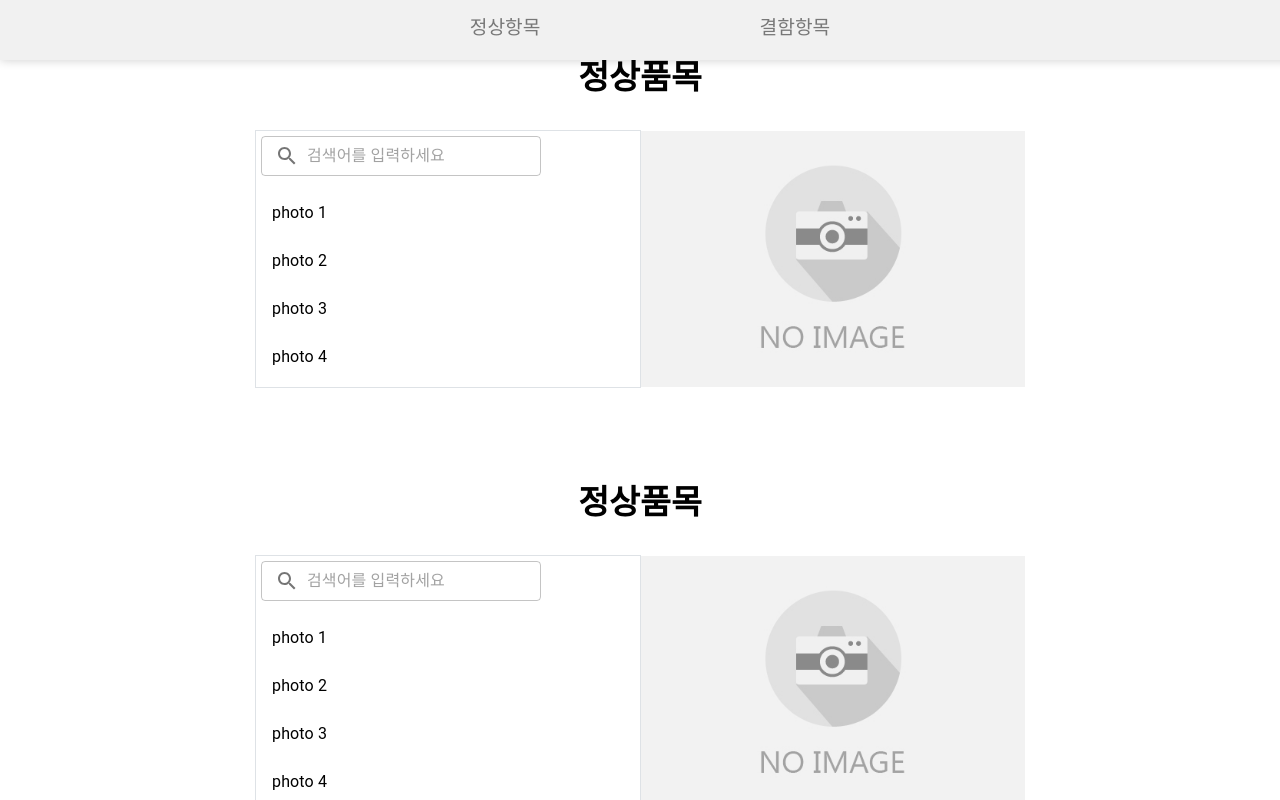
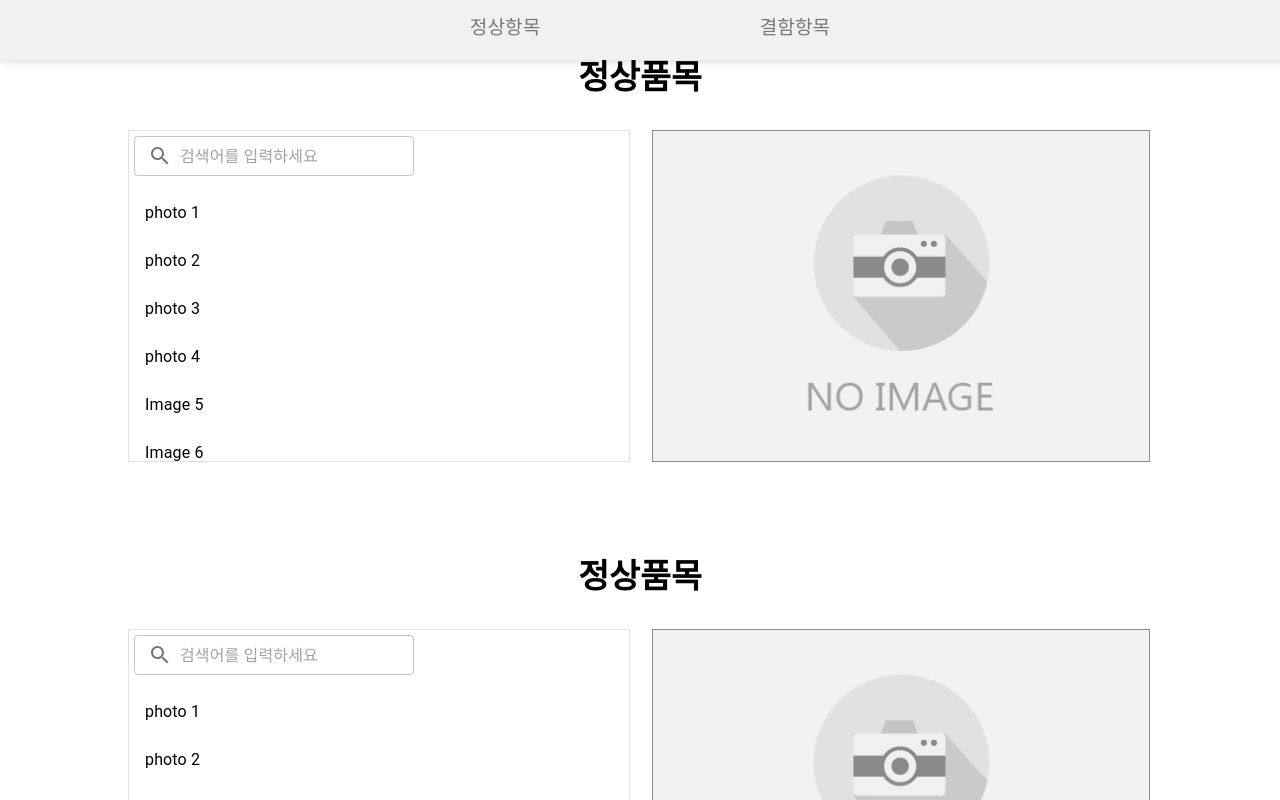
Before and after one commit to AntiCaffe/PDF, a React (Create React App) app in the folder src/main/frontend/: page /dashboard/main-page in a window 1280 px wide. Shown: the part 740-1540 px from the top of the page. Built offline with nearby package versions, Linux system fonts and the light colour scheme.

Commit message:
design: 이미지 리스트 디자인

```diff
--- a/src/main/frontend/src/components/defectGallery/index.js
+++ b/src/main/frontend/src/components/defectGallery/index.js
@@ -117,7 +117,7 @@ const Dashboard = () => {
               >
                 {filteredNames.map((name, index) => (
                   <ListItem key={index} onClick={() => handleImageClick(name)}>
-                    <ListItemText primary={name} />
+                    <ListItemText primary={name} sx={{ zIndex: "-99" }} />
                   </ListItem>
                 ))}
               </div>
--- a/src/main/frontend/src/components/detectBox/index.js
+++ /dev/null
@@ -1,58 +0,0 @@
-import React, { useEffect, useState } from "react";
-
-const RenderDetectedBoxes = ({ uploadedImage, detectedBoxes, colors }) => {
-  const [windowSize, setWindowSize] = useState({
-    width: window.innerWidth,
-    height: window.innerHeight,
-  });
-
-  useEffect(() => {
-    const handleResize = () => {
-      setWindowSize({
-        width: window.innerWidth,
-        height: window.innerHeight,
-      });
-    };
-
-    window.addEventListener("resize", handleResize);
-
-    return () => {
-      window.removeEventListener("resize", handleResize);
-    };
-  }, []);
-
-  if (uploadedImage) {
-    const img = new Image();
-    img.src = uploadedImage;
-    const { width: imgWidth, height: imgHeight } = img;
-
-    console.log(imgWidth, imgHeight);
-
-    return detectedBoxes.map((box, index) => {
-      const { xmin, ymin, xmax, ymax, name } = box;
-
-      const color = colors[name] || "white";
-
-      const style = {
-        position: "absolute",
-        left: `${(xmin * 100) / imgWidth}%`,
-        top: `${(ymin * 100) / imgHeight}%`,
-        width: `${((xmax - xmin) * 100) / imgWidth}%`,
-        height: `${((ymax - ymin) * 100) / imgHeight}%`,
-        border: `1px solid ${color}`,
-      };
-
-      return (
-        <div key={index} style={style}>
-          <div className="part-name" style={{ color: color }}>
-            {name}
-          </div>
-        </div>
-      );
-    });
-  } else {
-    return null;
-  }
-};
-
-export default RenderDetectedBoxes;
--- a/src/main/frontend/src/components/imgUpload/index.js
+++ b/src/main/frontend/src/components/imgUpload/index.js
@@ -2,7 +2,7 @@ import React, { useEffect, useState } from "react";
 import Button from "@mui/material/Button";
 import axios from "axios";
 import "./index.css";
-import renderDetectedBoxes from "src/components/detectBox/index.js";
+
 function ImageUpload({ onClose }) {
   const [selectedFile, setSelectedFile] = useState(null);
   const [uploadedImage, setUploadedImage] = useState(null);
@@ -104,7 +104,6 @@ function ImageUpload({ onClose }) {
       const img = new Image();
       img.src = uploadedImage;
       const { naturalWidth, naturalHeight } = img;
-      console.log(naturalHeight, naturalWidth);
 
       return detectedBoxes.map((box, index) => {
         const { xmin, ymin, xmax, ymax, name } = box;
@@ -149,7 +148,6 @@ function ImageUpload({ onClose }) {
         <div>
           <div style={{ width: "100%" }}>
             <img src={uploadedImage} alt="Uploaded" className="modal-img" />
-            {renderDetectedBoxes()}
           </div>
         </div>
       )}
--- a/src/main/frontend/src/components/normalGallery/index.css
+++ b/src/main/frontend/src/components/normalGallery/index.css
@@ -33,10 +33,12 @@
 }
 
 .normal-img {
-  width: 30vw;
-  min-width: 350px;
+  width: 95%;
   margin-top: 10px;
   margin-bottom: 10px;
+  margin-right: 10px;
+  margin-left: 10px;
+  border: 1px solid #8b8b8b;
 }
 
 .content {
@@ -47,12 +49,12 @@
 }
 
 .normal-list {
-  width: 30vw;
-  min-width: 350px;
-  height: 20vw;
-  min-height: 250px;
+  height: 330px;
+  width: 500px;
   margin-top: 10px;
   margin-bottom: 10px;
+  margin-right: 10px;
+  margin-left: 10px;
 }
 
 .imageContainer {
@@ -61,18 +63,6 @@
   justify-content: center;
 }
 
-@media (max-width: 900px) {
-  .normal-list {
-    width: 100%; /* 799px 이하에서는 한 줄에 하나의 요소만 표시하도록 전체 너비를 100%로 설정 */
-  }
-  .normal-img {
-    width: 100%;
-    max-width: 600px;
-    margin-top: 10px;
-    margin-bottom: 10px;
-  }
-}
-
 .search-bar {
   width: 30%;
 }
--- a/src/main/frontend/src/components/normalGallery/index.js
+++ b/src/main/frontend/src/components/normalGallery/index.js
@@ -7,6 +7,7 @@ import {
   ListItemText,
   InputAdornment,
   TextField,
+  ListItemButton,
 } from "@mui/material";
 import "./index.css";
 import no_img from "src/assets/images/no_img.jpg";
@@ -94,6 +95,14 @@ const Dashboard = () => {
         <h1>정상품목</h1>
         <div className="content">
           <div className="normal-list scrollableList">
+            <div
+              style={{
+                position: "sticky",
+                top: 0,
+                zIndex: 1,
+                backgroundColor: "#fff",
+              }}
+            >
               <TextField
                 type="text"
                 size="small"
@@ -109,20 +118,18 @@ const Dashboard = () => {
                 }}
                 sx={{ margin: "5px" }}
               />
+            </div>
             <List>
-              <div
-                style={{
-                  justifyContent: "center",
-                }}
-              >
               {filteredNames.map((name, index) => (
-                  <ListItem key={index} onClick={() => handleImageClick(name)}>
-                    <ListItemText primary={name} />
+                <ListItem key={index} component="div" disablePadding>
+                  <ListItemButton onClick={() => handleImageClick(name)}>
+                    <ListItemText primary={name} sx={{ zIndex: "-99" }} />
+                  </ListItemButton>
                 </ListItem>
               ))}
-              </div>
             </List>
           </div>
+
           <div className="imageContainer">
             {selectedImage !== "no_img" ? (
               <img
--- a/src/main/frontend/src/layouts/dashboard/main-page/index.js
+++ b/src/main/frontend/src/layouts/dashboard/main-page/index.js
@@ -126,7 +126,6 @@ function Dashboard() {
               업로드
             </Button>
             <Modal open={open} onClose={handleClose}>
-              {/* 모달 내용을 여기에 작성하세요 */}
               <div className="modal-container">
                 <div className="modal-header">
                   <h3 className="modal-title">새 PCB 이미지 파일 첨부</h3>
```
Lines whose indentation alone changed are shown as unchanged.
